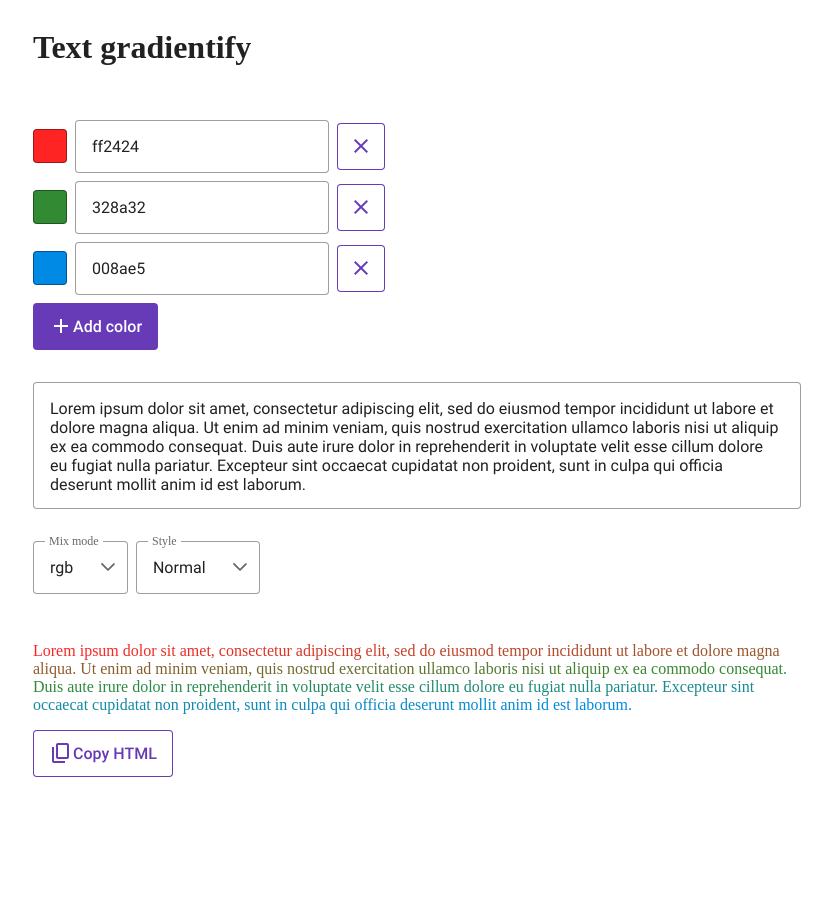
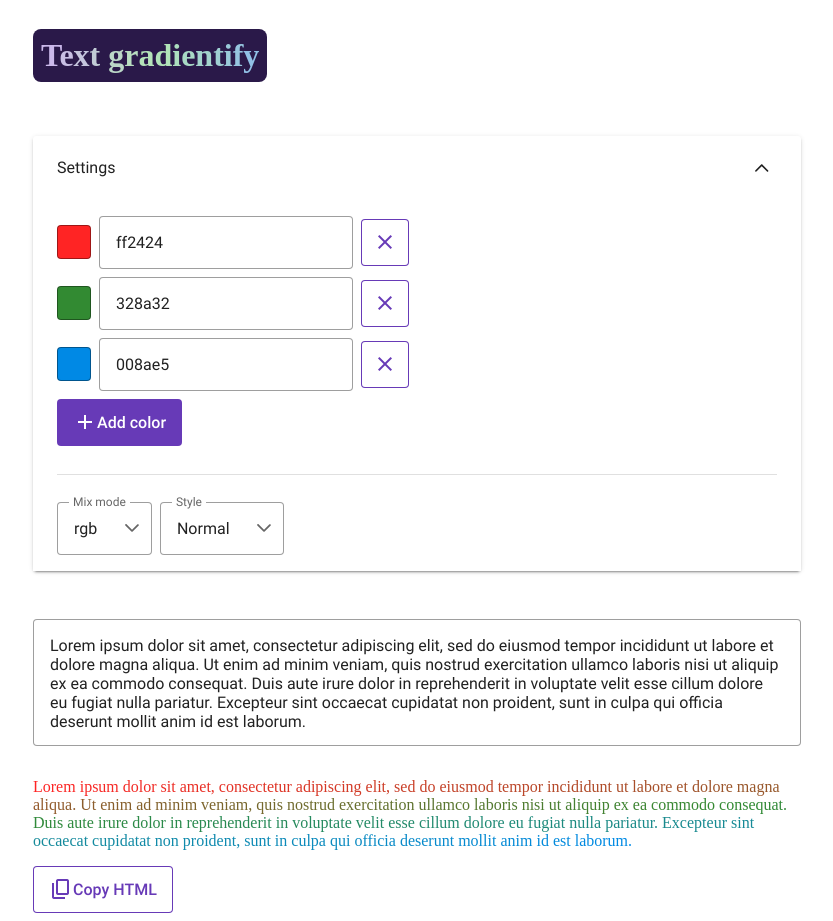
Before and after one commit to mitonik/text-gradientify, a React (Vite) app: page / in a window 1280 px wide. Shown: the whole page, without its empty margins (223-1056 px from the left). Before the commit the page ends 800 px from the top, so only its background shows below. Built offline with nearby package versions, Linux system fonts and the light colour scheme.

Commit message:
feat: change page layout and add title flair

```diff
--- a/src/App.tsx
+++ b/src/App.tsx
@@ -1,56 +1,28 @@
-import { InputTextarea } from "primereact/inputtextarea";
+import { useState } from "react";
+import { Output } from "./output";
+import { Settings, SettingsEditor } from "./settings-editor";
+import { Input } from "./input";
 import chroma from "chroma-js";
-import { useState } from "react";
-import { Button } from "primereact/button";
-import { Output } from "./output";
-import { ColorSelector } from "./color-selector";
-import { RenderOptionsChooser } from "./render-options-chooser";
+import { Title } from "./title";
 
 const INITIAL_TEXT =
   "Lorem ipsum dolor sit amet, consectetur adipiscing elit, sed do eiusmod tempor incididunt ut labore et dolore magna aliqua. Ut enim ad minim veniam, quis nostrud exercitation ullamco laboris nisi ut aliquip ex ea commodo consequat. Duis aute irure dolor in reprehenderit in voluptate velit esse cillum dolore eu fugiat nulla pariatur. Excepteur sint occaecat cupidatat non proident, sunt in culpa qui officia deserunt mollit anim id est laborum.";
-const INITIAL_COLORS = ["ff2424", "328a32", "008ae5"];
-const INITIAL_MODE = "rgb";
-const DEFAULT_NEW_COLOR = "000000";
-const INITIAL_STYLE = "Normal";
+
+const DEFAULT_SETTINGS: Settings = {
+  style: "Normal",
+  mode: "rgb",
+  colors: ["ff2424", "328a32", "008ae5"],
+};
 
 export function App() {
-  const [colors, setColors] = useState(INITIAL_COLORS);
   const [text, setText] = useState(INITIAL_TEXT);
-  const [style, setStyle] = useState(INITIAL_STYLE);
-  const [mode, setMode] = useState<chroma.InterpolationMode>(INITIAL_MODE);
-  const validColors = colors.filter((color) => {
-    if (!chroma.valid(color)) {
-      return;
-    }
-    return color;
-  });
+  const [settings, setSettings] = useState(DEFAULT_SETTINGS);
+  const { colors, mode, style } = settings;
 
   const colorRange = chroma
-    .scale(validColors)
+    .scale(colors)
     .mode(mode)
     .colors([...text].length);
-
-  const mappedColors = colors.map((color, index) => {
-    return (
-      <ColorSelector
-        key={index}
-        color={color}
-        onRemove={() => {
-          const newColors = [...colors];
-          const filteredColors = newColors.filter(
-            (_color, colorIndex) => colorIndex !== index
-          );
-          setColors(filteredColors);
-        }}
-        showRemove={colors.length > 1}
-        onChange={(value) => {
-          const newColors = [...colors];
-          newColors[index] = value;
-          setColors(newColors);
-        }}
-      />
-    );
-  });
 
   return (
     <div
@@ -62,38 +34,12 @@ export function App() {
         gap: "2rem",
       }}
     >
-      <h1>Text gradientify</h1>
-      <div style={{ display: "flex", flexDirection: "column", gap: "0.5rem" }}>
-        {mappedColors}
-        <div>
-          <Button
-            label="Add color"
-            icon={<span className="material-symbols-outlined">add</span>}
-            onClick={() =>
-              setColors((previousColors) => [
-                ...previousColors,
-                DEFAULT_NEW_COLOR,
-              ])
-            }
-          />
-        </div>
-      </div>
-
-      <InputTextarea
-        rows={5}
-        autoResize
-        id="input"
-        cols={30}
-        style={{ width: "100%" }}
-        value={text}
-        onChange={(e) => setText(e.target.value)}
+      <Title />
+      <SettingsEditor
+        settings={settings}
+        onSettingsChange={(settings) => setSettings(settings)}
       />
-      <RenderOptionsChooser
-        mode={mode}
-        onModeChange={(mode) => setMode(mode)}
-        onStyleChange={(style) => setStyle(style)}
-        style={style}
-      />
+      <Input text={text} onChange={(e) => setText(e.target.value)} />
       <Output style={style} colorRange={colorRange} text={text} />
     </div>
   );
--- /dev/null
+++ b/src/input.tsx
@@ -0,0 +1,22 @@
+import { InputTextarea } from "primereact/inputtextarea";
+import { ChangeEventHandler } from "react";
+
+interface InputProps {
+  text: string;
+  onChange: ChangeEventHandler<HTMLTextAreaElement>;
+}
+
+export function Input(props: InputProps) {
+  const { onChange, text } = props;
+  return (
+    <InputTextarea
+      rows={5}
+      autoResize
+      id="input"
+      cols={30}
+      style={{ width: "100%" }}
+      value={text}
+      onChange={onChange}
+    />
+  );
+}
--- a/src/output.tsx
+++ b/src/output.tsx
@@ -41,9 +41,9 @@ export function Output(props: OutputProps) {
     });
   };
   return (
-    <div>
+    <div style={{ display: "flex", flexDirection: "column", gap: "1rem" }}>
       <Toast ref={toast} />
-      <p>{gradientText}</p>
+      <div>{gradientText}</div>
       <div>
         <Button
           outlined
--- /dev/null
+++ b/src/settings-editor.tsx
@@ -0,0 +1,94 @@
+import { Accordion, AccordionTab } from "primereact/accordion";
+import { Button } from "primereact/button";
+import { RenderOptionsChooser } from "./render-options-chooser";
+import { ColorSelector } from "./color-selector";
+import chroma, { InterpolationMode } from "chroma-js";
+import { Divider } from "primereact/divider";
+
+export interface Settings {
+  style: string;
+  mode: InterpolationMode;
+  colors: string[];
+}
+
+const DEFAULT_NEW_COLOR = "000000";
+
+interface SettingsEditorProps {
+  settings: Settings;
+  onSettingsChange: (settings: Settings) => void;
+}
+
+export function SettingsEditor(props: SettingsEditorProps) {
+  const { onSettingsChange, settings } = props;
+  const { colors, mode, style } = settings;
+  const mappedColors = colors.map((color, index) => {
+    return (
+      <ColorSelector
+        key={index}
+        color={color}
+        onRemove={() => {
+          const newColors = [...colors];
+          const filteredColors = newColors.filter(
+            (_color, colorIndex) => colorIndex !== index
+          );
+          const validColors = filteredColors.filter((color) => {
+            if (!chroma.valid(color)) {
+              return;
+            }
+            return color;
+          });
+          onSettingsChange({
+            ...settings,
+            colors: validColors,
+          });
+        }}
+        showRemove={colors.length > 1}
+        onChange={(value) => {
+          const newColors = [...colors];
+          newColors[index] = value;
+          const validColors = newColors.filter((color) => {
+            if (!chroma.valid(color)) {
+              return;
+            }
+            return color;
+          });
+          onSettingsChange({
+            ...settings,
+            colors: validColors,
+          });
+        }}
+      />
+    );
+  });
+
+  return (
+    <Accordion activeIndex={0}>
+      <AccordionTab header="Settings">
+        <div
+          style={{ display: "flex", flexDirection: "column", gap: "0.5rem" }}
+        >
+          {mappedColors}
+          <div style={{ display: "flex", placeItems: "center" }}>
+            <Button
+              label="Add color"
+              icon={<span className="material-symbols-outlined">add</span>}
+              onClick={() =>
+                onSettingsChange({
+                  ...settings,
+                  colors: [...colors, DEFAULT_NEW_COLOR],
+                })
+              }
+            />
+          </div>
+          <Divider />
+          <RenderOptionsChooser
+            mode={mode}
+            onModeChange={(mode) => onSettingsChange({ ...settings, mode })}
+            onStyleChange={(style) => onSettingsChange({ ...settings, style })}
+            style={style}
+          />
+        </div>
+      </AccordionTab>
+    </Accordion>
+  );
+}
--- /dev/null
+++ b/src/title.tsx
@@ -0,0 +1,31 @@
+export function Title() {
+  return (
+    <div>
+      <h1
+        style={{
+          backgroundColor: "#2a1949",
+          display: "inline-block",
+          padding: "0.5rem",
+          borderRadius: "0.5rem",
+        }}
+      >
+        <span style={{ color: "#cbb9eb" }}>T</span>
+        <span style={{ color: "#c8bfe4" }}>e</span>
+        <span style={{ color: "#c5c5dd" }}>x</span>
+        <span style={{ color: "#c1cbd5" }}>t</span>
+        <span style={{ color: "#bed1ce" }}> </span>
+        <span style={{ color: "#bbd7c7" }}>g</span>
+        <span style={{ color: "#b8ddc0" }}>r</span>
+        <span style={{ color: "#b5e3b9" }}>a</span>
+        <span style={{ color: "#b1e3b8" }}>d</span>
+        <span style={{ color: "#acdebf" }}>i</span>
+        <span style={{ color: "#a8d9c5" }}>e</span>
+        <span style={{ color: "#a3d4cc" }}>n</span>
+        <span style={{ color: "#9fcfd2" }}>t</span>
+        <span style={{ color: "#9acad9" }}>i</span>
+        <span style={{ color: "#96c5df" }}>f</span>
+        <span style={{ color: "#91c0e6" }}>y</span>
+      </h1>
+    </div>
+  );
+}
```
